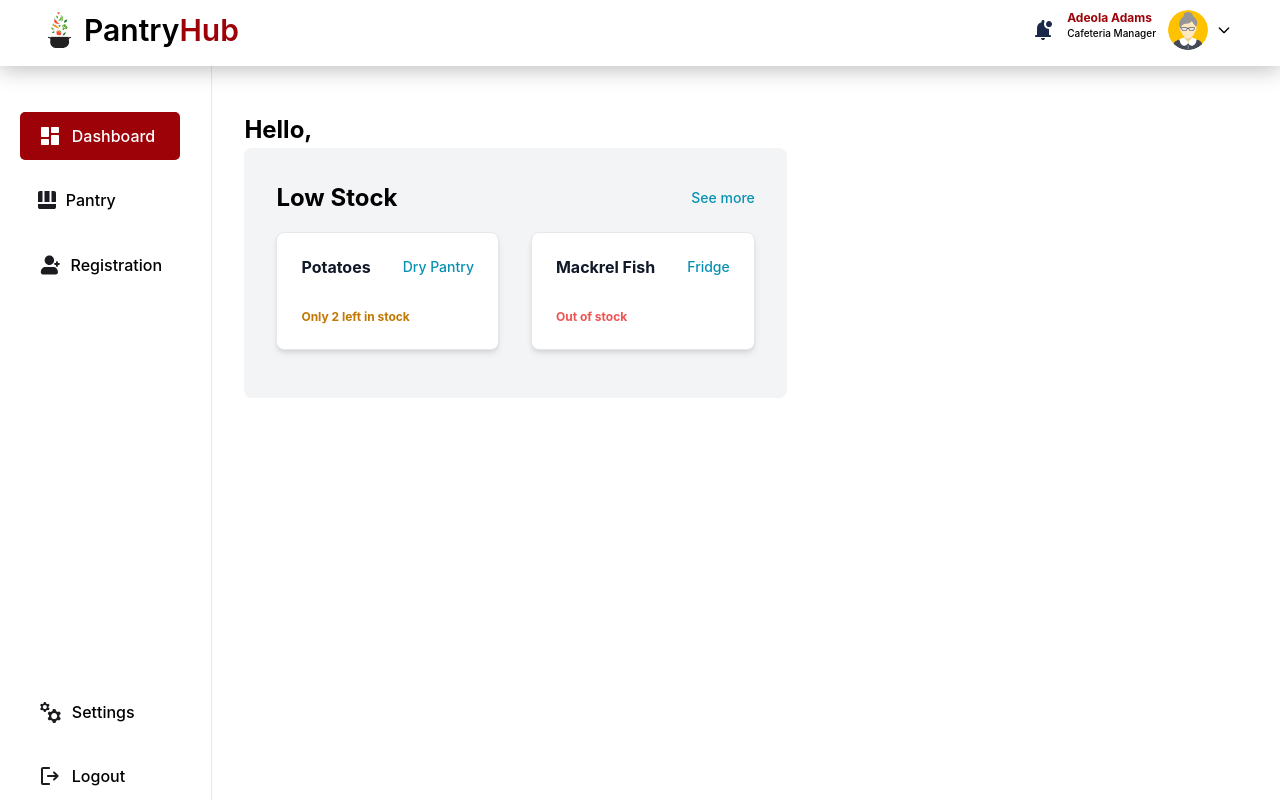
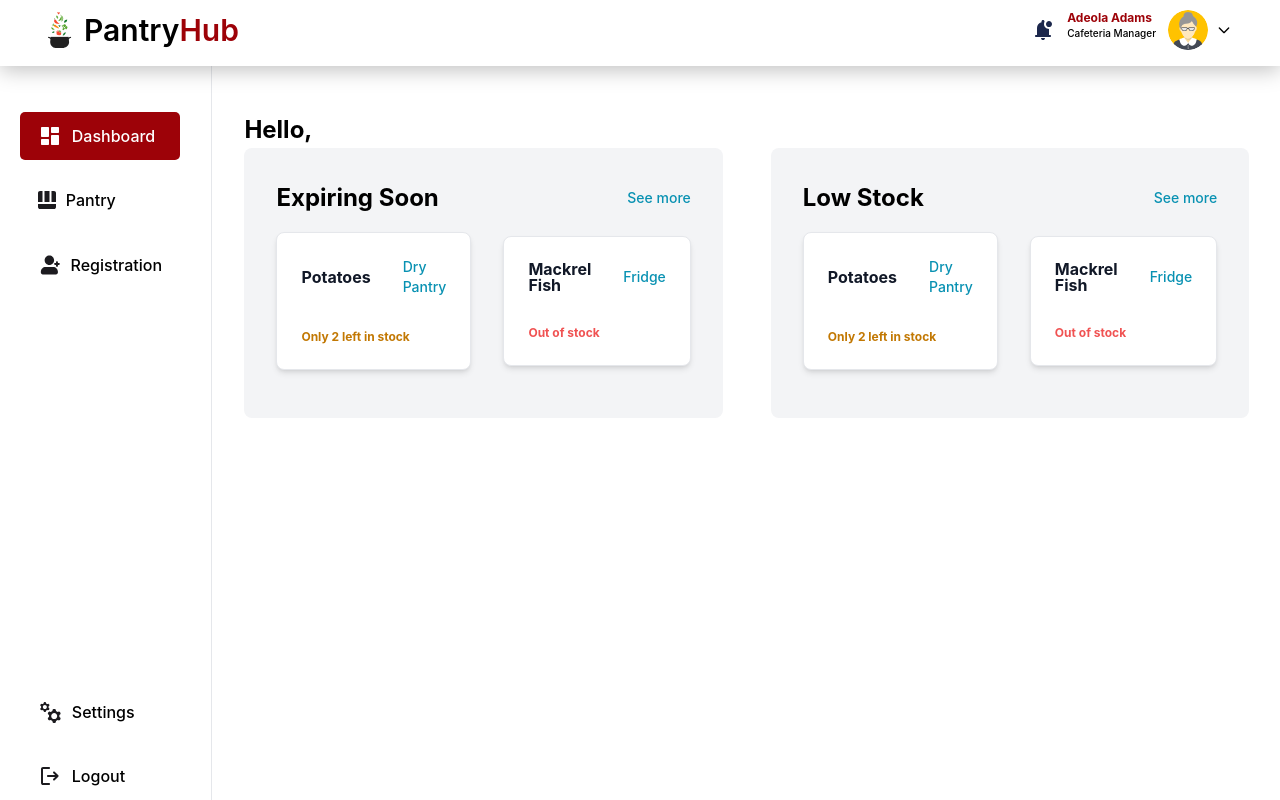
Before and after one commit to CSC-405-Software-Engineering/inventory-system, a React (Vite) app in the folder apps/inv-frontend/: page /dashboard in a window 1280 px wide. Built offline with nearby package versions, Linux system fonts and the light colour scheme; no server answers.

Commit message:
Update UserDashboard.tsx

```diff
--- a/apps/inv-frontend/src/pages/Users/UserDashboard.tsx
+++ b/apps/inv-frontend/src/pages/Users/UserDashboard.tsx
@@ -51,7 +51,39 @@ const UserDashboard = () => {
                 {`Hello, ${loadUserData?.user?.firstName || ""} ${
                   loadUserData?.user?.lastName || ""
                 }`}
-                <div className="absolute top-152 left-240 bg-gray-100  w-569 h-164 p-8 rounded-lg">
+                <div className="flex space-x-12">
+                  <div className="relative top-152 left-240 bg-gray-100  w-569 h-164 p-8 rounded-lg ">
+                    <div className="mb-4 flex items-center justify-between  flex space-x-8">
+                      <h4>Expiring Soon</h4>
+                      <a href="#" className="text-sm font-medium text-cyan-600 hover:underline dark:text-cyan-500">
+                            See more
+                          </a>
+                    </div>
+                    <div className="mb-4 flex items-center justify-between flex space-x-8">
+                        <Card className="max-w-sm top-55 left-20 w-253 h-78"
+                        imgAlt="image 1"
+                          horizontal >
+                            <div className="mb-4 flex items-center justify-between space-x-8">
+                            <p className="text-base font-bold leading-none text-gray-900 dark:text-white">Potatoes</p>
+                              <a href="#" className="text-sm font-medium text-cyan-600 hover:underline dark:text-cyan-500">
+                                Dry Pantry
+                              </a>
+                            </div>
+                            <p className="text-yellow-500 text-xs">Only 2 left in stock</p>
+                        </Card>
+                        <Card className="max-w-sm top-55 left-20 w-253 h-78"
+                          horizontal >
+                            <div className="mb-4 flex items-center justify-between space-x-8">
+                            <p className="text-base font-bold leading-none text-gray-900 dark:text-white">Mackrel Fish</p>
+                              <a href="#" className="text-sm font-medium text-cyan-600 hover:underline dark:text-cyan-500">
+                                Fridge
+                              </a>
+                            </div>
+                            <p className="text-red-500 text-xs">Out of stock</p>
+                        </Card>
+                    </div>
+                  </div>
+                  <div className="relative top-152 left-240 bg-gray-100  w-569 h-164 p-8 rounded-lg">
                     <div className="mb-4 flex items-center justify-between  flex space-x-8">
                       <h4>Low Stock</h4>
                       <a href="#" className="text-sm font-medium text-cyan-600 hover:underline dark:text-cyan-500">
@@ -86,6 +118,7 @@ const UserDashboard = () => {
             </div>
           </div>
         </div>
+        </div>
     </DashboardLayout>
     //   </ConditionalRoute>
     // </ConditionalRoute>
```
Lines whose indentation alone changed are shown as unchanged.
